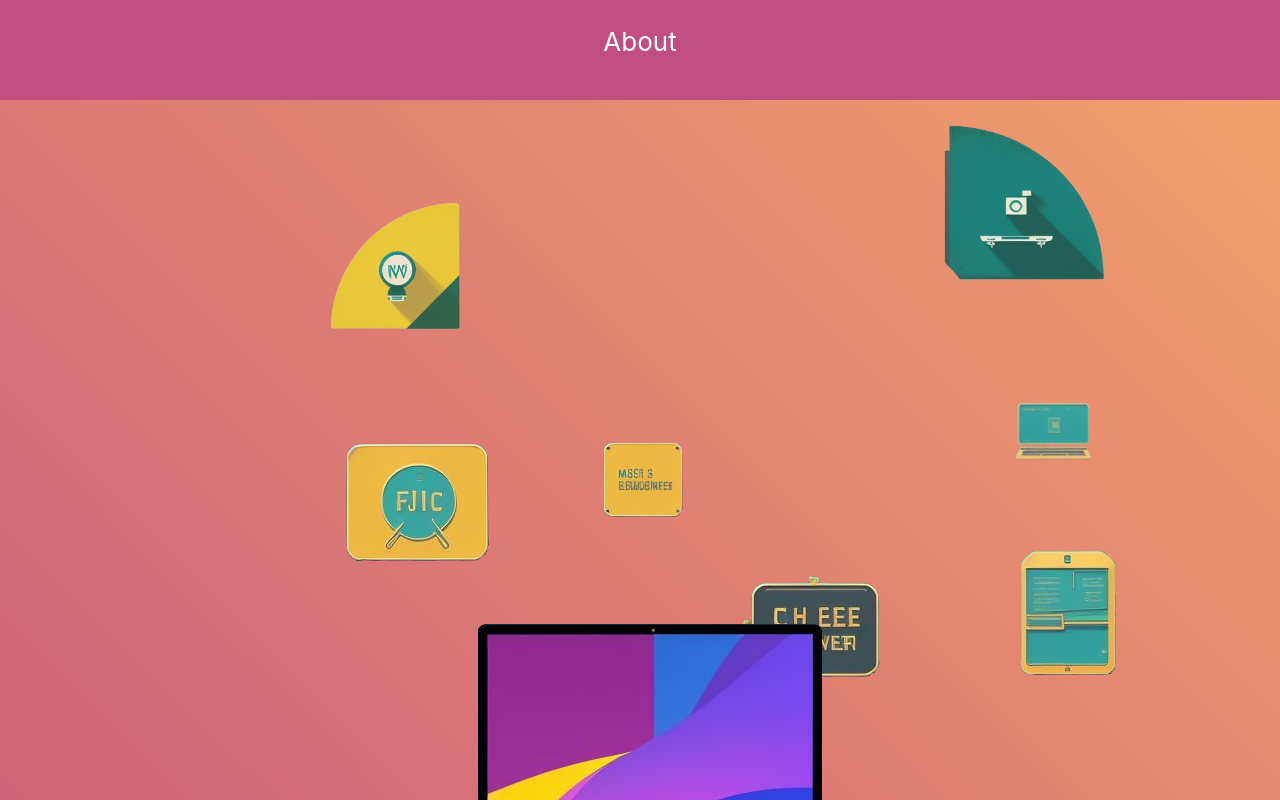
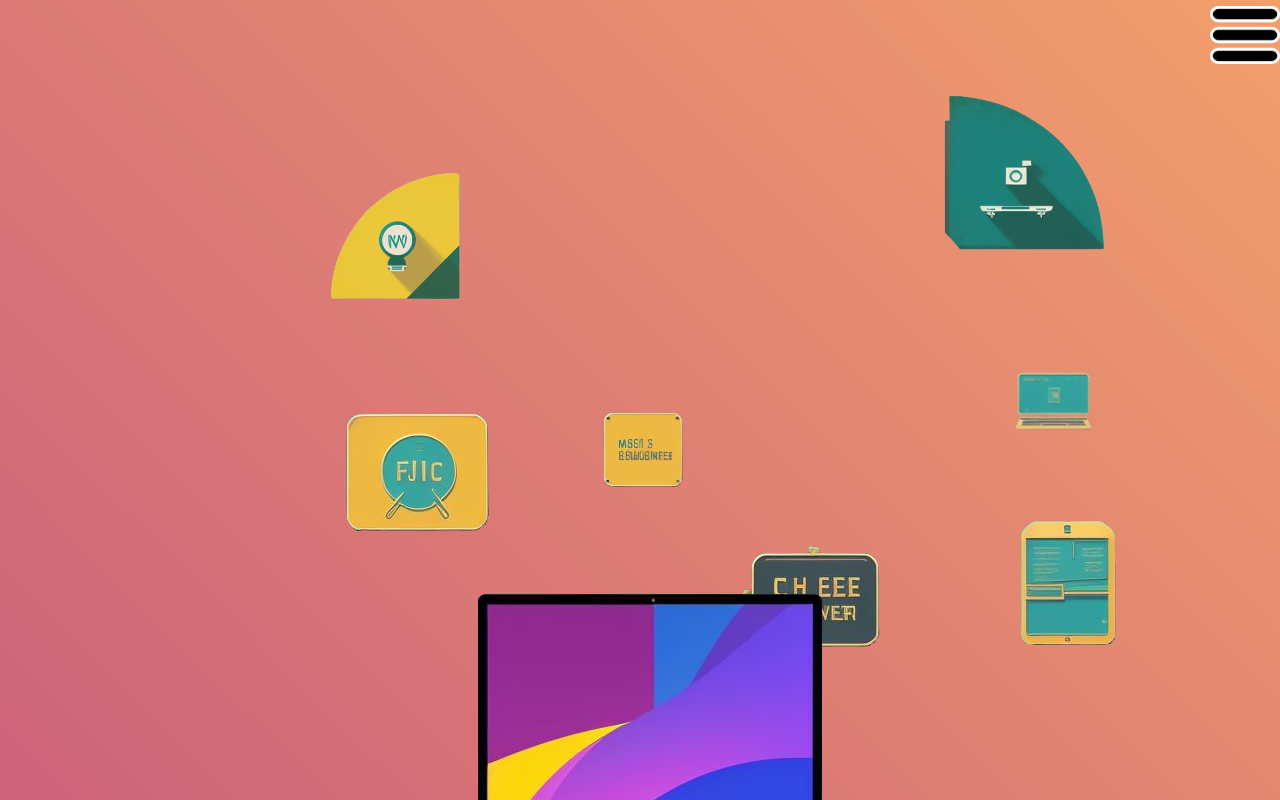
Before and after one commit to nnakapeliukh/personalSite, a React (Create React App) app: page / in a window 1280 px wide. Shown: the top 800 px of the page. Built offline with nearby package versions, Linux system fonts and the light colour scheme.

Commit message:
Adds collapsible menu

```diff
--- a/src/App.css
+++ b/src/App.css
@@ -16,13 +16,13 @@
 .App-header {
   background: linear-gradient(45deg, rgba(192,78,129,1) 0%, rgba(242,159,107,1) 100%);
   min-height: 100vh;
+  width: 100%;
   display: flex;
   flex-direction: column;
   align-items: center;
   justify-content: center;
   font-size: calc(10px + 2vmin);
   color: white;
-  margin-top: 100px;
 }
 
 .contentDiv {
--- a/src/App.jsx
+++ b/src/App.jsx
@@ -1,14 +1,14 @@
 import React from 'react';
 import './App.css';
-import Header from './elements/elements';
+import Menu from './elements/elements';
 import lalptopImage from './assets/lap2.png';
 
 function App() {
   return (
     <div className="App">
       <header className="App-header">
-        <Header />
         <div className="contentDiv">
+          <Menu />
           <span className="imageMainPage">
             <img src={lalptopImage} className="" alt="logo" />
           </span>
--- a/src/elements/elements.css
+++ b/src/elements/elements.css
@@ -1,8 +1,43 @@
-.headerDiv {
+
+.menu-content {
+    font-family: 'Oswald', sans-serif;
+    padding: 0 0 0 50px;
+}.collapsible-menu {
     width: 100%;
-    height: 100px;
-    position: fixed;
-    top: 0;
-    left: 0;
-    background-color: #c04e81;
+    background-color: rgba(94, 68, 68, 0);
+    /* box-shadow: 1px 2px 3px rgba(0,0,0,0.2); */
+}.collapsible-menu ul {
+    list-style-type: none;
+    padding: 0;
+}.collapsible-menu a {
+    display:block;
+    padding: 10px;
+    text-decoration: none;
 }
+.collapsible-menu label{
+    font-family: 'Sedgwick Ave Display', cursive;
+    font-size: 56px;
+    display: block;
+    cursor: pointer;
+    background: url(../assets/menuIcon.png) no-repeat right center;
+    background-size: 70px;
+    padding: 35px 0 35px 70px;
+    margin: auto;
+}
+input#menuID {
+    display: none;
+}
+#menuID:checked +label {
+    background-image: url(../assets/menuCloseIcon.png);
+}
+.menu-content {
+    max-height: 0;
+    overflow: hidden;
+    font-family: 'Oswald', sans-serif;
+    padding: 0 0 0 50px;
+}
+/* Toggle Effect */input:checked ~ label {
+    background-image: url(../assets/menuCloseIcon.png);
+}input:checked ~ .menu-content {
+    max-height: 100%;
+}
--- a/src/elements/elements.jsx
+++ b/src/elements/elements.jsx
@@ -1,11 +1,19 @@
 import React from 'react';
 import './elements.css';
 
-export default function Header() {
+export default function Menu() {
   return (
-    <div className="headerDiv">
+    <div className="collapsible-menu">
+      <input type="checkbox" id="menuID" />
+      {/* eslint-disable-next-line jsx-a11y/label-has-associated-control */}
+      <label htmlFor="menuID" />
       <div className="menu-content">
-        <p>About</p>
+        <ul>
+          <li>About</li>
+          <li>Portfolio</li>
+          <li>Option 1</li>
+          <li>Option 2</li>
+        </ul>
       </div>
     </div>
   );
--- a/src/index.js
+++ b/src/index.jsx
@@ -8,7 +8,7 @@ const root = ReactDOM.createRoot(document.getElementById('root'));
 root.render(
   <React.StrictMode>
     <App />
-  </React.StrictMode>
+  </React.StrictMode>,
 );
 
 // If you want to start measuring performance in your app, pass a function
```
Also changed, not shown: src/assets/menuCloseIcon.png (added), src/assets/menuIcon.png (added).
